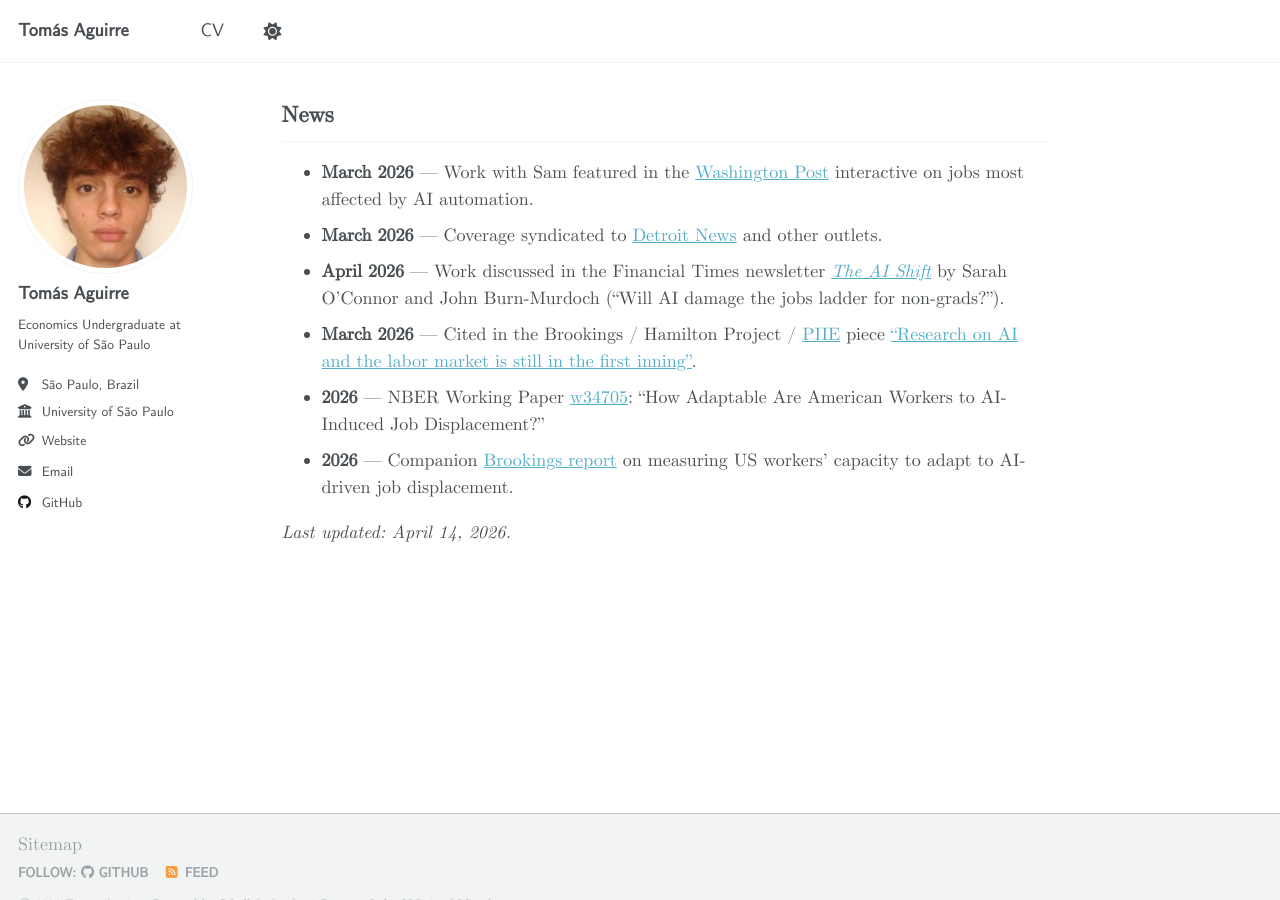
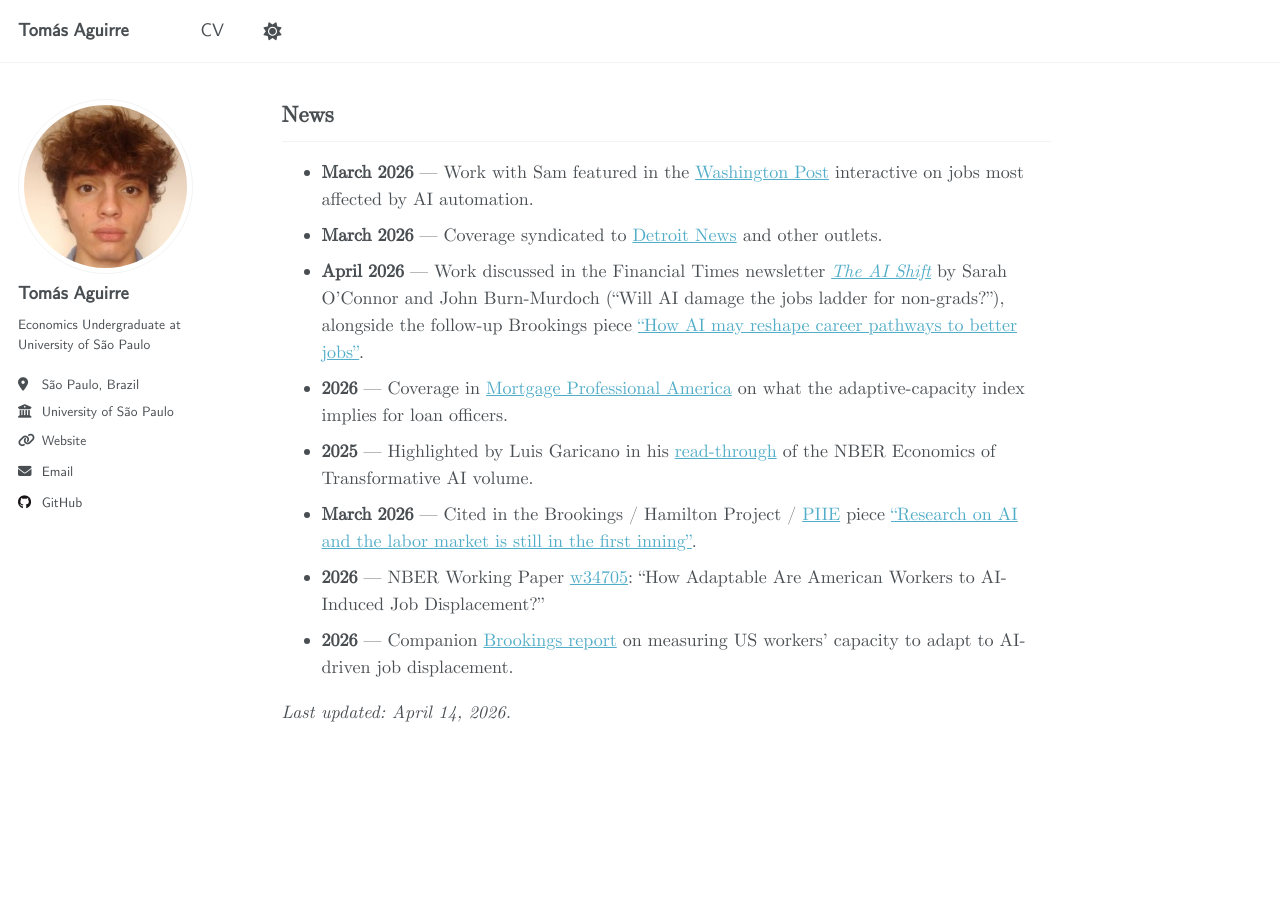
Before and after one commit to t6aguirre/t6aguirre.github.io, a Jekyll site: the page built from _pages/about.md, in a window 1280 px wide and 900 px high, scrolled down 946 px. Built offline with Jekyll 4.4.1, drawn with Linux system fonts in a browser that asks for light colours.

Commit message:
Add more news mentions: Brookings pathways, MPA, Garicano

```diff
--- a/_pages/about.md
+++ b/_pages/about.md
@@ -28,7 +28,9 @@ Feel free to contact me at [t6aguirre@gmail.com](mailto:t6aguirre@gmail.com).
 
 - **March 2026** — Work with Sam featured in the [Washington Post](https://www.washingtonpost.com/technology/interactive/2026/jobs-most-affected-ai-automation/) interactive on jobs most affected by AI automation.
 - **March 2026** — Coverage syndicated to [Detroit News](https://eu.detroitnews.com/story/business/2026/03/16/see-which-jobs-are-most-threatened-by-ai-and-who-may-be-able-to-adapt/89179302007/) and other outlets.
-- **April 2026** — Work discussed in the Financial Times newsletter [*The AI Shift*](https://www.ft.com/newsletters) by Sarah O'Connor and John Burn-Murdoch ("Will AI damage the jobs ladder for non-grads?").
+- **April 2026** — Work discussed in the Financial Times newsletter [*The AI Shift*](https://www.ft.com/newsletters) by Sarah O'Connor and John Burn-Murdoch ("Will AI damage the jobs ladder for non-grads?"), alongside the follow-up Brookings piece ["How AI may reshape career pathways to better jobs"](https://www.brookings.edu/articles/how-ai-may-reshape-career-pathways-to-better-jobs/).
+- **2026** — Coverage in [Mortgage Professional America](https://www.mpamag.com/us/specialty/technology/ai-is-coming-for-loan-officers-some-will-adapt-many-will-not/568871) on what the adaptive-capacity index implies for loan officers.
+- **2025** — Highlighted by Luis Garicano in his [read-through](https://x.com/lugaricano/status/1969082314966909300) of the NBER Economics of Transformative AI volume.
 - **March 2026** — Cited in the Brookings / Hamilton Project / [PIIE](https://www.piie.com/blogs/realtime-economics/2026/research-ai-and-labor-market-still-first-inning) piece ["Research on AI and the labor market is still in the first inning"](https://www.brookings.edu/articles/research-on-ai-and-the-labor-market-is-still-in-the-first-inning/).
 - **2026** — NBER Working Paper [w34705](https://www.nber.org/papers/w34705): "How Adaptable Are American Workers to AI-Induced Job Displacement?"
 - **2026** — Companion [Brookings report](https://www.brookings.edu/articles/measuring-us-workers-capacity-to-adapt-to-ai-driven-job-displacement/) on measuring US workers' capacity to adapt to AI-driven job displacement.
```
